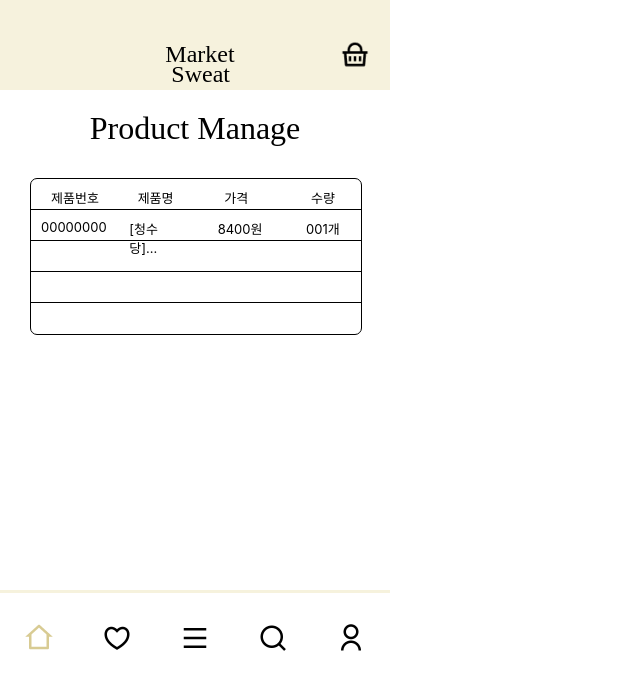
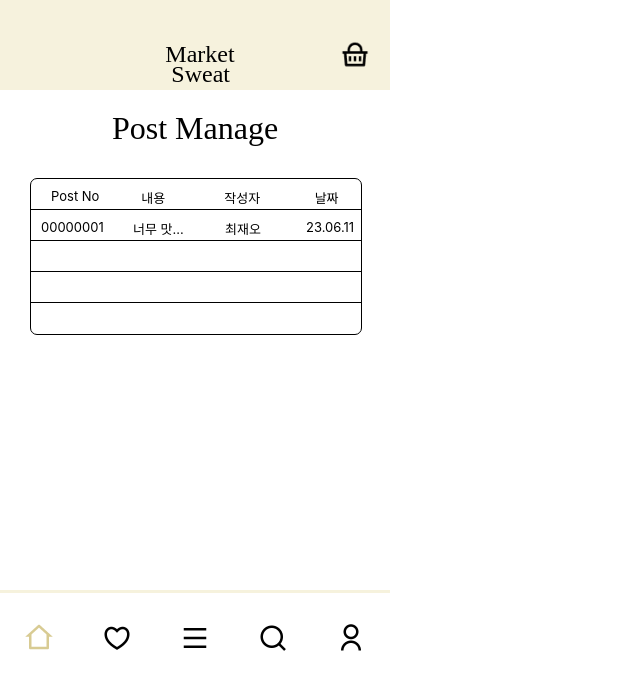
Before and after one commit to jaeochoii/MarketSweat, a React (Create React App) app: page /PostManage in a window 1280 px wide. Shown: the top 690 px of the page, without its empty margins (0-640 px from the left). Built offline with nearby package versions, Linux system fonts and the light colour scheme; a web font is replaced by a local one.

Commit message:
feat. Post Manage DB Table 작성

```diff
--- a/src/component/Page/PostManage.jsx
+++ b/src/component/Page/PostManage.jsx
@@ -56,19 +56,19 @@ const PostManage = () => {
     <>
       <Header />
       <BodyContent>
-        <TextWrapper>Product Manage</TextWrapper>
+        <TextWrapper>Post Manage</TextWrapper>
         <UserState>
           <UserText>
-            <IdText>제품번호</IdText>
-            <IdText>제품명</IdText>
-            <IdText>가격</IdText>
-            <IdText>수량</IdText>
+            <IdText>Post No</IdText>
+            <IdText>&nbsp;내용</IdText>
+            <IdText>작성자</IdText>
+            <IdText>&nbsp;날짜</IdText>
           </UserText>
           <UserText>
-            <IdText2>00000000</IdText2>
-            <IdText2>[청수당]...</IdText2>
-            <IdText2>8400원</IdText2>
-            <IdText2>001개</IdText2>
+            <IdText2>00000001</IdText2>
+            <IdText2>&nbsp;너무 맛...</IdText2>
+            <IdText2>&nbsp;&nbsp;최재오</IdText2>
+            <IdText2>23.06.11</IdText2>
           </UserText>
           <UserText></UserText>
           <UserText></UserText>
```
